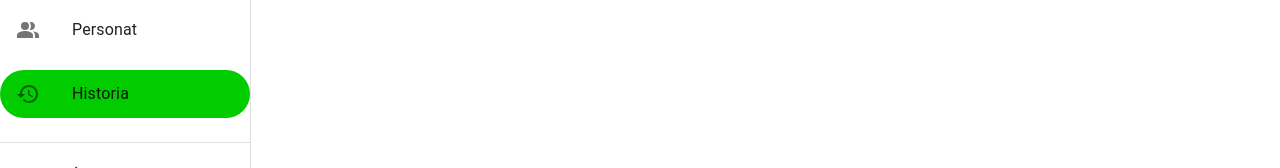
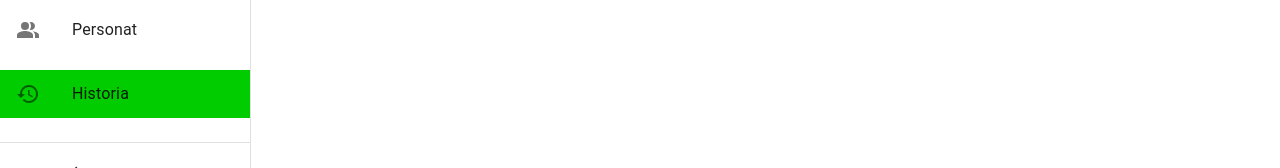
Before and after one commit to aldo-digi/gntc-meeting, a React (Create React App) app: page /history in a window 1280 px wide. Shown: the part 194-362 px from the top of the page. Built offline with nearby package versions, Linux system fonts and the light colour scheme; no server answers; sample sign-in values are in the browser's storage.

Commit message:
Update sideBar.js

```diff
--- a/src/Components/sideBar.js
+++ b/src/Components/sideBar.js
@@ -71,7 +71,7 @@ export const SideBar = ({ open, setOpen }) => {
                         key='clients'
                         sx={{
                             mb: 2,
-                            borderRadius: 20,
+                            borderRadius: 0,
                             '&:hover': {
                                 backgroundColor: '#00cc00',
                             },
@@ -90,7 +90,7 @@ export const SideBar = ({ open, setOpen }) => {
                         key='history'
                         sx={{
                             mb: 2,
-                            borderRadius: 20,
+                            borderRadius: 0,
                             '&:hover': {
                                 backgroundColor: '#00cc00',
                             },
@@ -110,7 +110,7 @@ export const SideBar = ({ open, setOpen }) => {
                 <List sx={{ marginTop: 'auto' }}>
                     <ListItem
                         key="user"
-                        sx={{ borderRadius: 20 }}
+                        sx={{ borderRadius: 0 }}
                     >
                         <ListItemIcon>
                             <PersonIcon />
@@ -124,7 +124,7 @@ export const SideBar = ({ open, setOpen }) => {
                         button
                         key="logout"
                         onClick={handleLogout}
-                        sx={{ borderRadius: 20 }}
+                        sx={{ borderRadius: 0 }}
                     >
                         <ListItemIcon>
                             <ExitToAppIcon />
```
